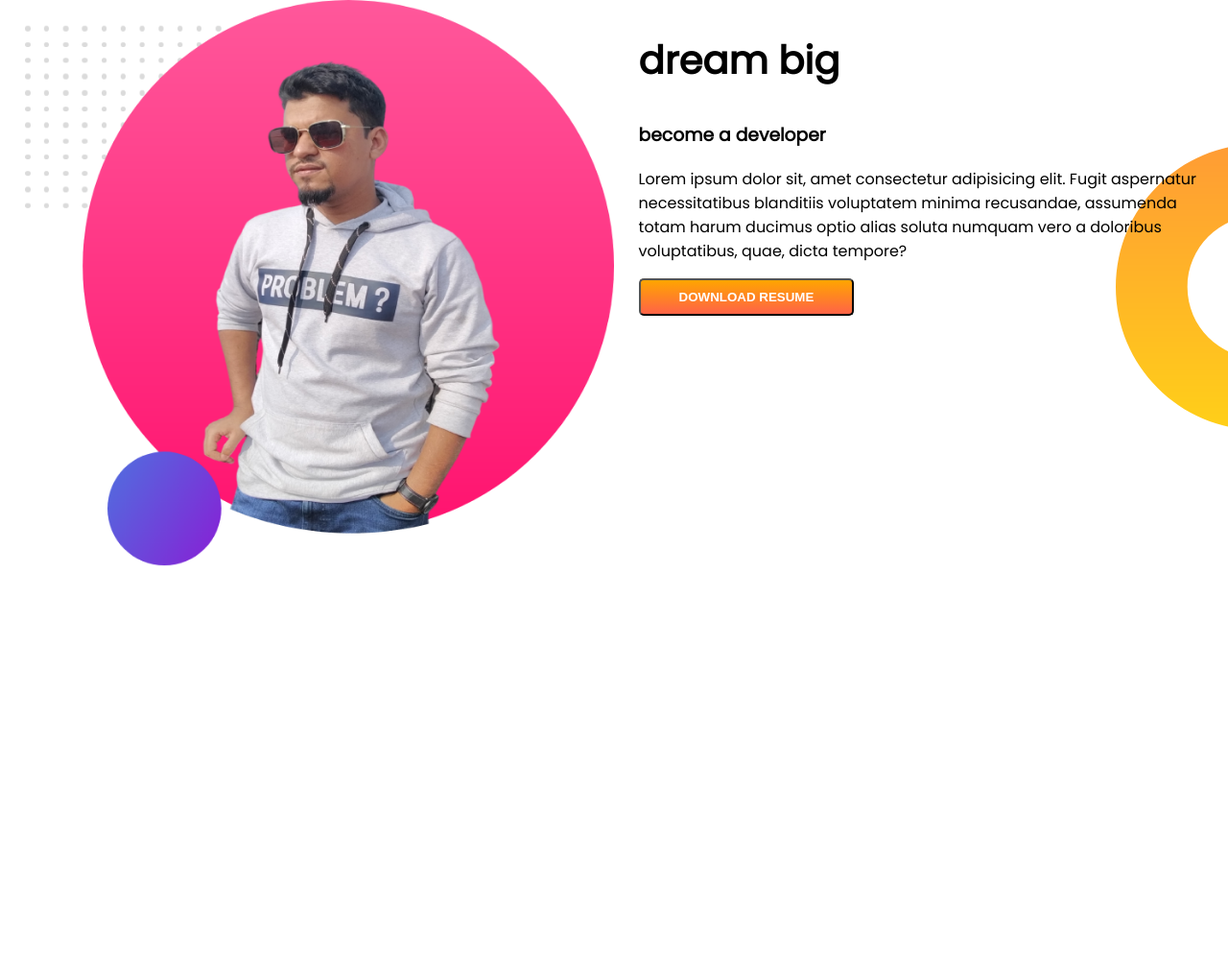
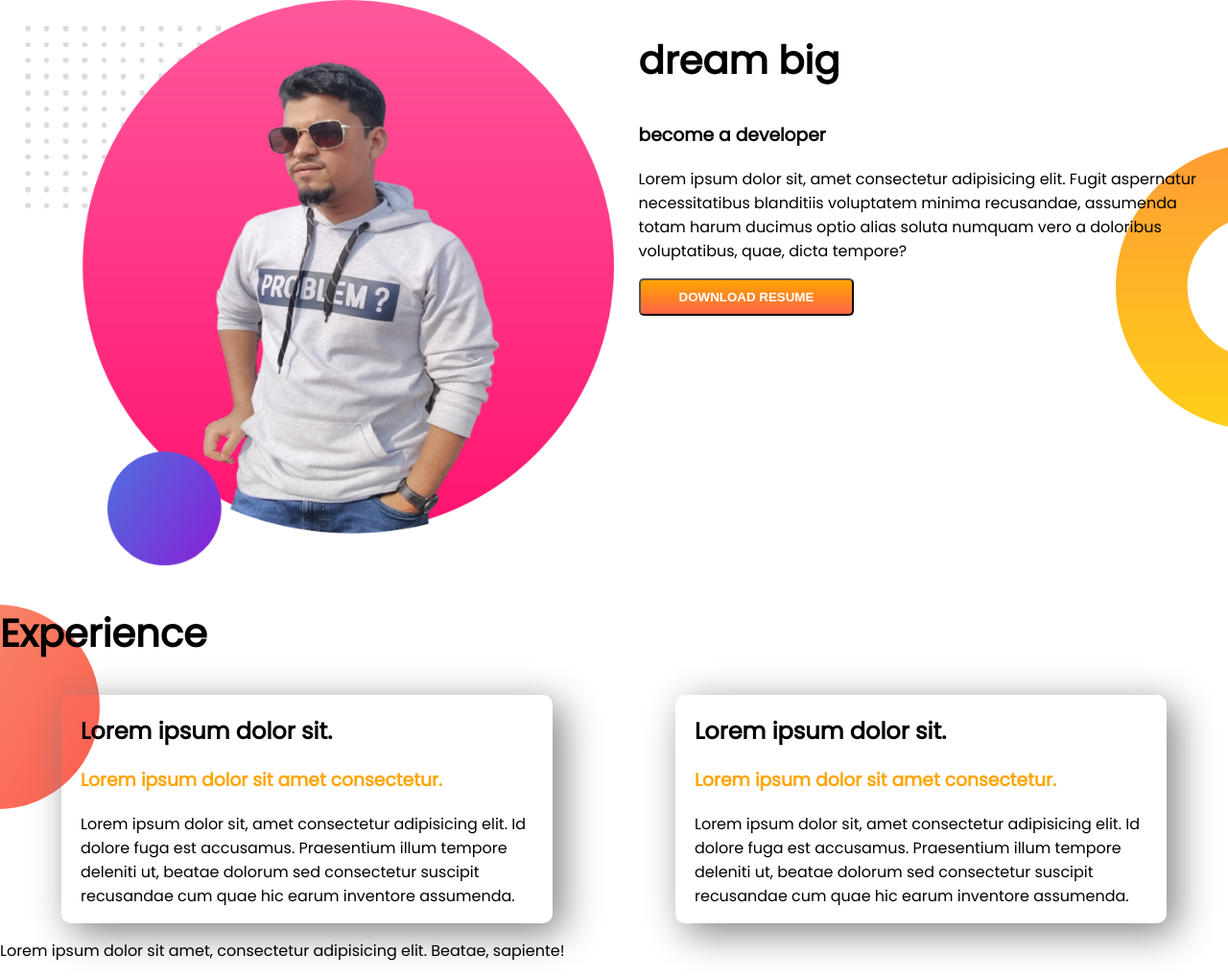
Before and after one commit to monjurctg5/portfolio_two, a plain HTML site: page index.html in a window 1280 px wide. Shown: the part 617-1636 px from the top of the page at 96% size. Before the commit the page ends 1214 px from the top, so only its background shows below. Drawn offline with Linux system fonts and the light colour scheme.

Commit message:
new section add

```diff
--- a/index.html
+++ b/index.html
@@ -14,7 +14,7 @@
 </head>
 
 <body>
-    <section class="top-banner">
+    <section class="top-banner flexibe-container">
         <div class="half-width">
             <h1>Wellcome To <br>
                 <span class="orange-color"> Peater Parker </span>world
@@ -22,31 +22,59 @@
             <h3>Lorem ipsum dolor sit amet consectetur </h3>
             <p>Lorem ipsum dolor sit amet consectetur, adipisicing elit. Inventore repellat eius similique et, vero
                 sapiente aliquid harum distinctio nobis numquam!</p>
-                <button class="btn-link"><a href="https://github.com/monjurctg5" target="_blank">Hireme</a></button>
+            <button class="btn-link"><a href="https://github.com/monjurctg5" target="_blank">Hireme</a></button>
 
         </div>
-        <div class="half-width">
+        <div class="half-width ">
 
             <img src="/portfolio_two/my_showof/my-bg.png" alt="">
         </div>
 
     </section>
 
-    <section class="dream-big">
+    <section class="dream-big flexibe-container">
         <div class="half-width">
-            <img src="/portfolio_two/my_showof/my-bg2.png" alt="" >
+            <img src="/portfolio_two/my_showof/my-bg2.png" alt="">
 
 
         </div>
         <div class="half-width">
             <h1>dream big</h1>
             <h3>become a developer</h3>
-            <p>Lorem ipsum dolor sit, amet consectetur adipisicing elit. Fugit aspernatur necessitatibus blanditiis voluptatem minima recusandae, assumenda totam harum ducimus optio alias soluta numquam vero a doloribus
+            <p>Lorem ipsum dolor sit, amet consectetur adipisicing elit. Fugit aspernatur necessitatibus blanditiis
+                voluptatem minima recusandae, assumenda totam harum ducimus optio alias soluta numquam vero a doloribus
                 voluptatibus, quae, dicta tempore?</p>
-                <button class="btn-link"><a href="#">DOWNLOAD RESUME</a></button>
+            <button class="btn-link"><a href="#">DOWNLOAD RESUME</a></button>
         </div>
 
     </section>
+
+
+    <section class="experience-area">
+        <h1>Experience</h1>
+   <div class="flexibe-container">
+
+    <div class="half-width-experience">
+        <h2>Lorem ipsum dolor sit.</h2>
+        <h3 style="color: orange;">Lorem ipsum dolor sit amet consectetur.</h3>
+        <p>Lorem ipsum dolor sit, amet consectetur adipisicing elit. Id dolore fuga est accusamus. Praesentium illum
+            tempore deleniti ut, beatae dolorum sed consectetur suscipit recusandae cum quae hic earum inventore
+            assumenda.</p>
+    </div>
+
+    <div id="web-dev-exp" class="half-width-experience">
+        <h2>Lorem ipsum dolor sit.</h2>
+        <h3 style="color: orange;">Lorem ipsum dolor sit amet consectetur.</h3>
+        <p>Lorem ipsum dolor sit, amet consectetur adipisicing elit. Id dolore fuga est accusamus. Praesentium illum
+            tempore deleniti ut, beatae dolorum sed consectetur suscipit recusandae cum quae hic earum inventore
+            assumenda.</p>
+    </div>
+   </div>
+    </section>
+
+    <footer>
+        <p>Lorem ipsum dolor sit amet, consectetur adipisicing elit. Beatae, sapiente!</p>
+    </footer>
 </body>
 
 </html>
--- a/style.css
+++ b/style.css
@@ -6,7 +6,7 @@ body{
     margin: 0;
 }
 
-section{
+.flexibe-container{
     display: flex;
 }
 .top-banner{
@@ -51,3 +51,19 @@ h1{
     background-repeat: no-repeat;
     background-position: right;
 }
+.half-width-experience{
+    width: 40%;
+    margin-left: 5%;
+    margin-right: 5%;
+    padding-left: 20px;
+    box-shadow: 10px 10px 40px gray;
+    border-radius: 10px;
+}
+.experience-area{
+    background-image: url("images/exp-bg.png");
+    background-repeat: no-repeat;
+}
+
+.web-dev-exp{
+   border-image: gradien;
+}
```
